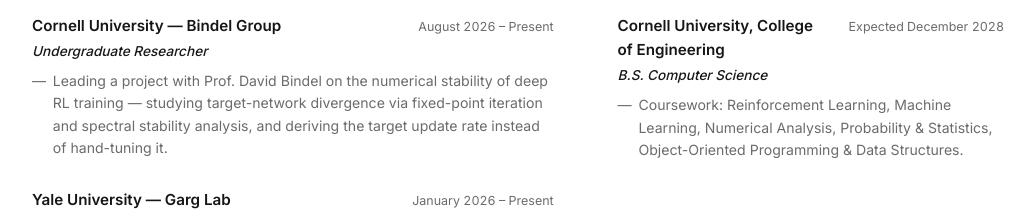
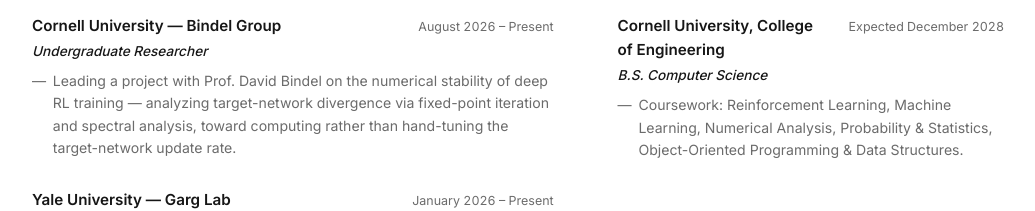
Before and after one commit to PatrickYang2007/portfolio, a plain HTML site: page index.html in a window 1280 px wide. Shown: the part 832-1043 px from the top of the page, without its empty margins (122-1157 px from the left). Drawn offline with Linux system fonts and the light colour scheme.

Commit message:
Resume: merged Bindel bullet; align site wording

```diff
--- a/index.html
+++ b/index.html
@@ -60,7 +60,7 @@
           <div class="exp-head"><h3 class="exp-org">Cornell University — Bindel Group</h3><span class="exp-time">August 2026 – Present</span></div>
           <p class="exp-role">Undergraduate Researcher</p>
           <ul class="exp-notes">
-            <li>Leading a project with Prof. David Bindel on the numerical stability of deep RL training — studying target-network divergence via fixed-point iteration and spectral stability analysis, and deriving the target update rate instead of hand-tuning it.</li>
+            <li>Leading a project with Prof. David Bindel on the numerical stability of deep RL training — analyzing target-network divergence via fixed-point iteration and spectral analysis, toward computing rather than hand-tuning the target-network update rate.</li>
           </ul>
         </li>
         <li class="exp-item">
```
Also changed, not shown: 1 other file.
